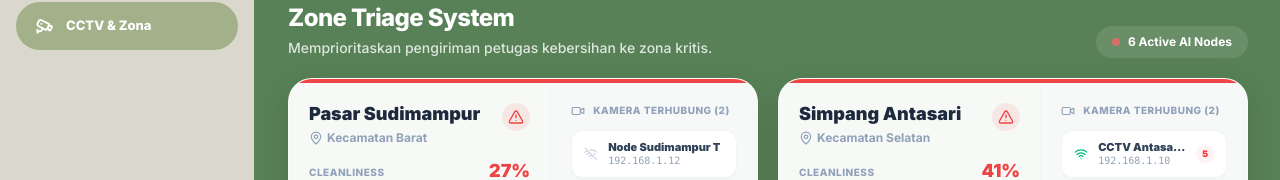
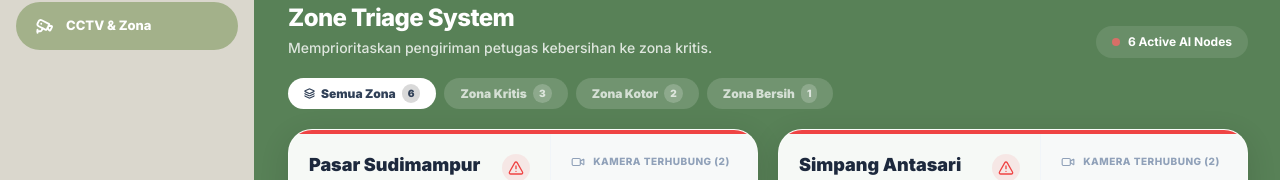
Before and after one commit to civicnode-app/civicnode-frontend, a Next.js app: page /dashboard in a window 1280 px wide. Shown: the part 260-440 px from the top of the page. Built offline with nearby package versions, Linux system fonts and the light colour scheme; a web font is replaced by a local one.

Commit message:
feat(dashboard): tambah filter tab zona (Semua / Kritis / Kotor / Bersih)
Kritis: score < 40 atau tidak terpantau
Kotor: score 40–79
Bersih: score >= 80
Tiap tab menampilkan jumlah zona yang cocok.

Co-Authored-By: Claude Sonnet 4.6 <noreply@anthropic.com>

```diff
--- a/src/app/dashboard/_components/ZoneTriageList.tsx
+++ b/src/app/dashboard/_components/ZoneTriageList.tsx
@@ -1,12 +1,30 @@
 "use client";
 
+import { useState } from "react";
 import Image from "next/image";
 import { useRouter } from "next/navigation";
 import { motion } from "framer-motion";
-import { AlertTriangle, MapPin, Search, ChevronRight, CheckCircle2, Video, Wifi, WifiOff, Users, CameraOff, Cctv } from "lucide-react";
+import { AlertTriangle, MapPin, Search, ChevronRight, CheckCircle2, Video, Wifi, WifiOff, Users, CameraOff, Cctv, Layers } from "lucide-react";
 import { DispatchModal } from "./DispatchModal";
 import { useZoneTriage } from "../_hooks/useZoneTriage";
 import { getAccentColor } from "../_types";
+
+type Filter = "semua" | "kritis" | "kotor" | "bersih";
+
+const FILTERS: { id: Filter; label: string; color: string; activeClass: string }[] = [
+  { id: "semua",  label: "Semua Zona",    color: "#64748b", activeClass: "bg-white text-slate-700" },
+  { id: "kritis", label: "Zona Kritis",   color: "#ef4444", activeClass: "bg-red-500 text-white"   },
+  { id: "kotor",  label: "Zona Kotor",    color: "#f97316", activeClass: "bg-orange-500 text-white" },
+  { id: "bersih", label: "Zona Bersih",   color: "#588157", activeClass: "bg-[#588157] text-white"  },
+];
+
+function matchFilter(score: number | null, filter: Filter): boolean {
+  if (filter === "semua")  return true;
+  if (filter === "kritis") return score === null || score < 40;
+  if (filter === "kotor")  return score !== null && score >= 40 && score < 80;
+  if (filter === "bersih") return score !== null && score >= 80;
+  return true;
+}
 
 export default function ZoneTriageList() {
   const {
@@ -20,6 +38,8 @@ export default function ZoneTriageList() {
     handleDispatchConfirm,
   } = useZoneTriage();
   const router = useRouter();
+
+  const [activeFilter, setActiveFilter] = useState<Filter>("semua");
 
   return (
     <div className="flex flex-col gap-5 w-full">
@@ -37,9 +57,38 @@ export default function ZoneTriageList() {
         </div>
       </div>
 
+      {/* Filter tabs */}
+      <div className="flex items-center gap-2 flex-wrap">
+        {FILTERS.map(({ id, label, activeClass }) => {
+          const count = id === "semua"
+            ? sortedZones.length
+            : sortedZones.filter((z) => matchFilter(z.score, id)).length;
+          const isActive = activeFilter === id;
+          return (
+            <button
+              key={id}
+              onClick={() => setActiveFilter(id)}
+              className={`flex items-center gap-1.5 px-4 py-1.5 rounded-full text-[12px] font-black border-none cursor-pointer transition-all duration-200 ${
+                isActive
+                  ? activeClass
+                  : "bg-white/15 text-white/70 hover:bg-white/25 hover:text-white"
+              }`}
+            >
+              {id === "semua" && <Layers size={11} strokeWidth={2.5} />}
+              {label}
+              <span className={`text-[10px] font-black px-1.5 py-0.5 rounded-full ${
+                isActive ? "bg-black/15" : "bg-white/20"
+              }`}>
+                {count}
+              </span>
+            </button>
+          );
+        })}
+      </div>
+
       {/* 2-column grid */}
       <div className="grid grid-cols-1 xl:grid-cols-2 gap-5">
-        {sortedZones.map((zone) => {
+        {sortedZones.filter((z) => matchFilter(z.score, activeFilter)).map((zone) => {
           const isUnmonitored = zone.score === null;
           const isCritical    = zone.score !== null && zone.score < 50;
           const accentColor   = getAccentColor(zone.score);
```
